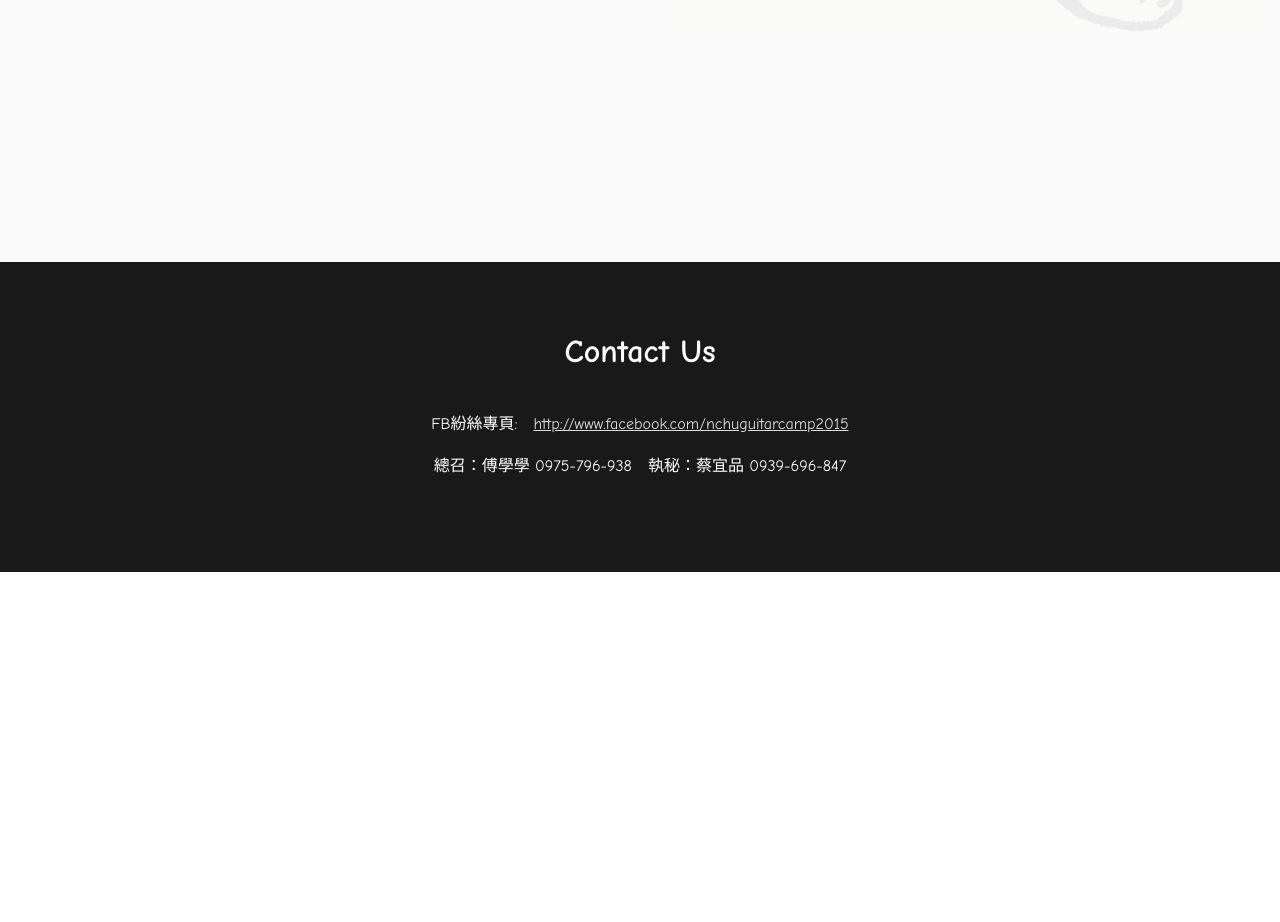
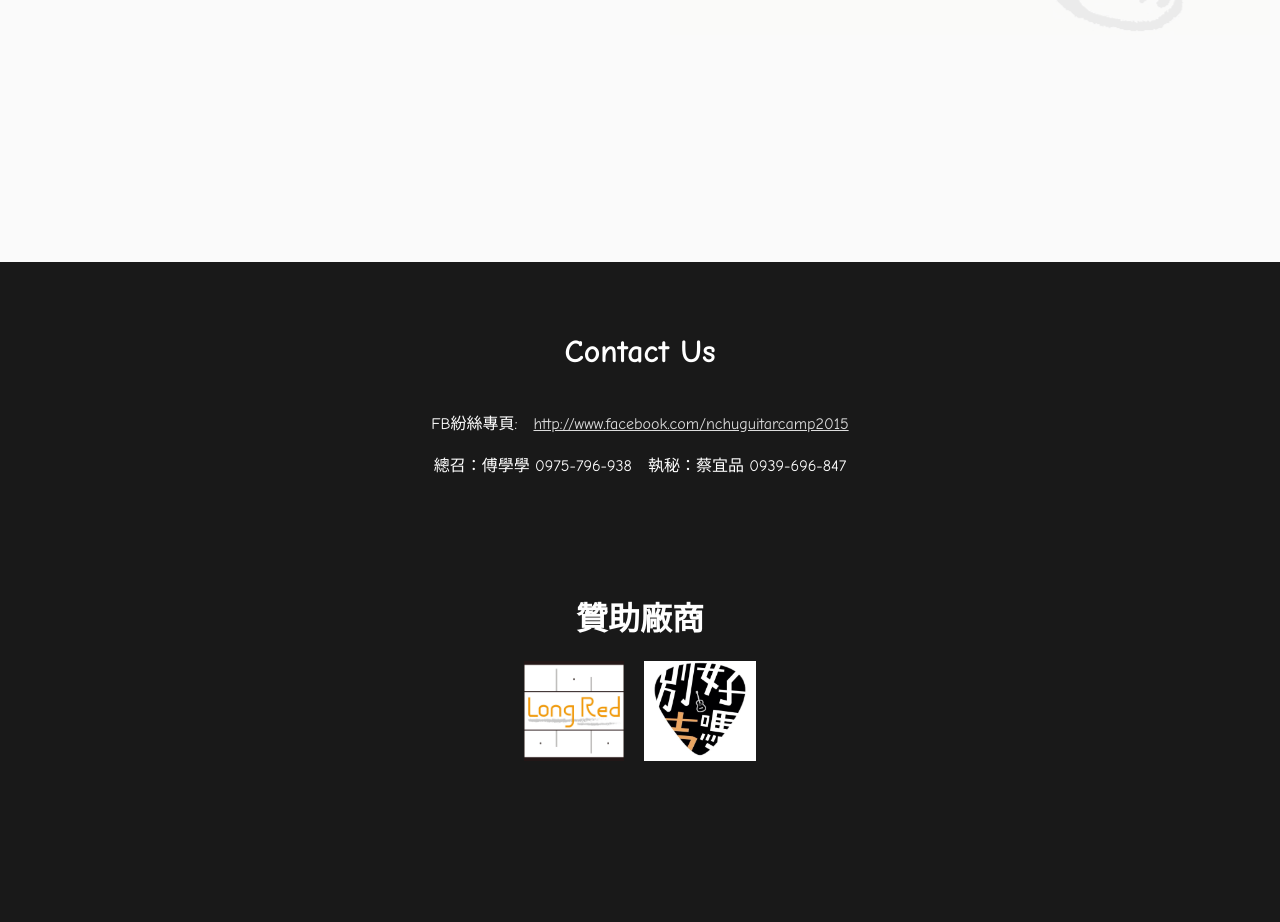
Before and after one commit to henooxx5678/henooxx5678.github.io, a plain HTML site: page style04/FAQ.html in a window 1280 px wide. Shown: the part 728-1650 px from the top of the page. Before the commit the page ends 1300 px from the top, so only its background shows below. Drawn offline with Linux system fonts and the light colour scheme.

Commit message:
add sponsor to all

```diff
--- a/style04/FAQ.html
+++ b/style04/FAQ.html
@@ -46,6 +46,7 @@
     </div>
 
     <object class="main-footer" data="subpages/footer.html"></object>
+    <object class="sponsor-list-frame-2" data="subpages/sponsor-list-2.html"></object>
 </body>
 
 </html>
```
Also changed, not shown: style04/activity.html (+1 -0 lines), style04/application.html (+1 -0 lines), style04/index.html (+1 -0 lines), style04/news.html (+1 -0 lines), style04/teachers.html (+1 -1 lines).
